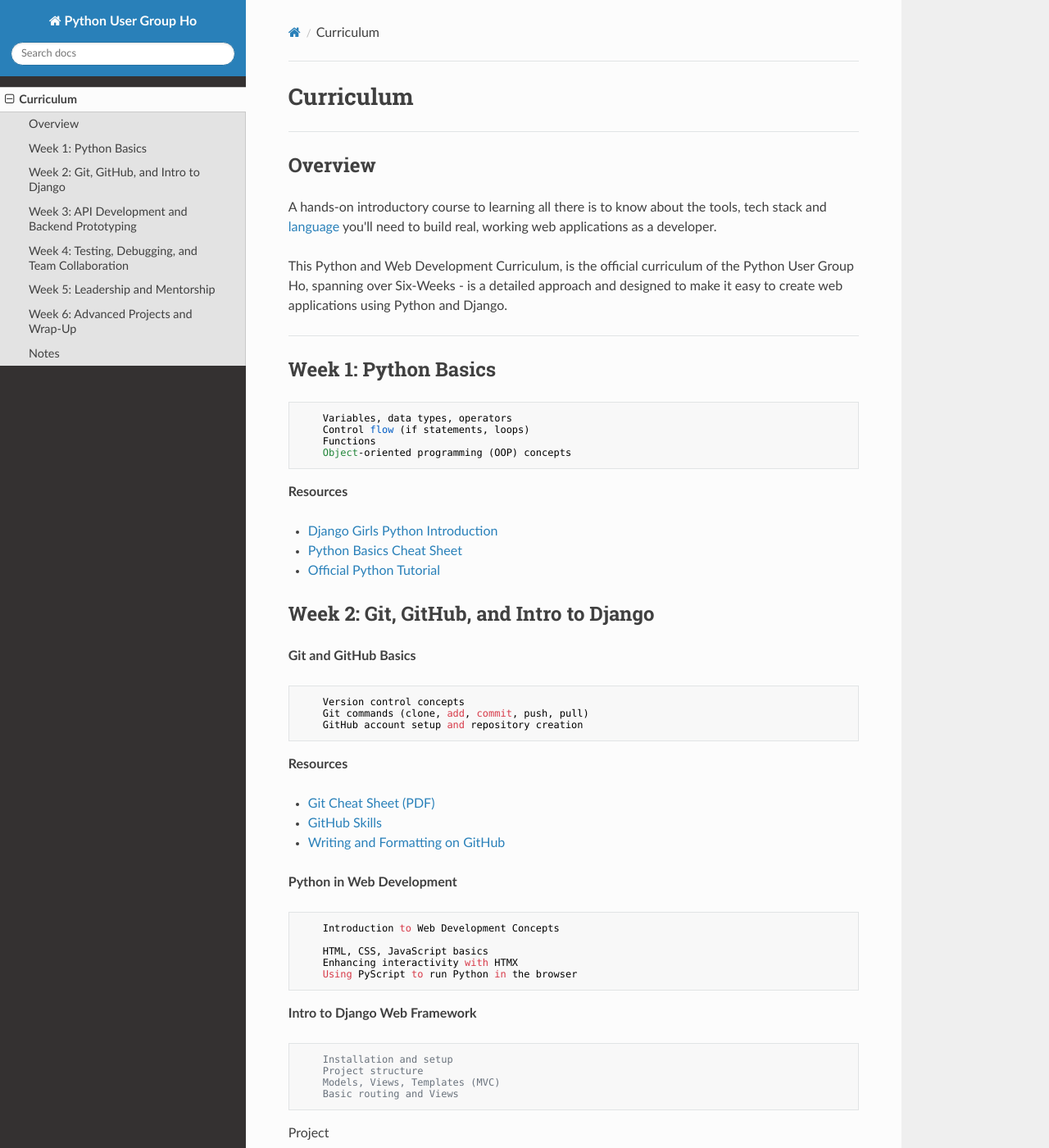
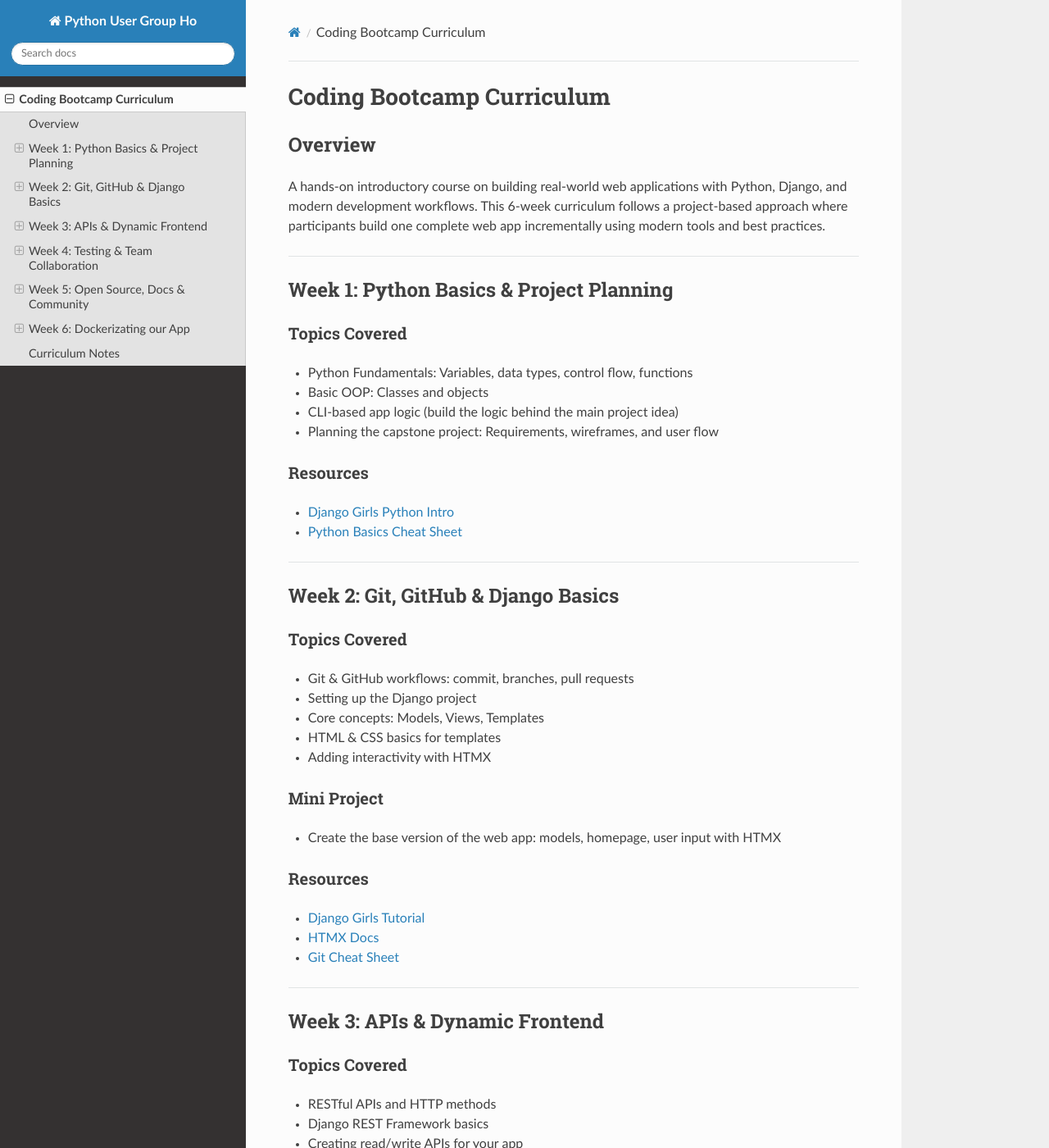
Before and after one commit to hopythonusergroup/curriculum, an MkDocs documentation site: the page built from docs/index.md, in a window 1280 px wide and 1400 px high. Shown: the whole window at 82% size. Built offline with MkDocs 1.6.1, drawn with Linux system fonts in a browser that asks for light colours; nearby versions of some CDN libraries; some of the changed text lies outside the part shown.

Commit message:
update curriculum

```diff
--- a/docs/index.md
+++ b/docs/index.md
@@ -1,196 +1,119 @@
-# Curriculum
+# Coding Bootcamp Curriculum
+
+## Overview
+
+A hands-on introductory course on building real-world web applications with Python, Django, and modern development workflows. This 6-week curriculum follows a project-based approach where participants build one complete web app incrementally using modern tools and best practices.
 
 ---
 
-## Overview
+## Week 1: Python Basics & Project Planning
 
-A hands-on introductory course to learning all there is to know about the tools, tech stack and [language](https://www.python.org/about/gettingstarted/) you'll need to build real, working web applications as a developer.
+### Topics Covered
+- Python Fundamentals: Variables, data types, control flow, functions
+- Basic OOP: Classes and objects
+- CLI-based app logic (build the logic behind the main project idea)
+- Planning the capstone project: Requirements, wireframes, and user flow
 
-This Python and Web Development Curriculum, is the official curriculum of the Python User Group Ho, spanning over Six-Weeks - is a detailed approach and designed to make it easy to create web applications using Python and Django.
+<!-- ### Mini Project
+- Build a CLI prototype of your app idea (e.g. event manager, to-do app, community tracker) -->
 
-<!-- ### Week 1: Python Basics
-
-- Variables, data types, operators
-- Control flow (if statements, loops)
-- Functions
-- Object-oriented programming (OOP) concepts
-
-    **Resources**
-
-    - [Django Girls Python Introduction](https://tutorial.djangogirls.org/en/python_introduction/)
-    - [Python Basics Cheat Sheet](https://www.pythoncheatsheet.org/cheatsheet/basics)
-    - [Official Python Tutorial](https://docs.python.org/3.12/tutorial/) -->
+### Resources
+- [Django Girls Python Intro](https://tutorial.djangogirls.org/en/python_introduction/)
+- [Python Basics Cheat Sheet](https://www.pythoncheatsheet.org/cheatsheet/basics)
 
 ---
 
-## Week 1: Python Basics
+## Week 2: Git, GitHub & Django Basics
 
-        Variables, data types, operators
-        Control flow (if statements, loops)
-        Functions
-        Object-oriented programming (OOP) concepts
+### Topics Covered
+- Git & GitHub workflows: commit, branches, pull requests
+- Setting up the Django project
+- Core concepts: Models, Views, Templates
+- HTML & CSS basics for templates
+- Adding interactivity with HTMX
 
-**Resources**
+### Mini Project
+- Create the base version of the web app: models, homepage, user input with HTMX
 
-- [Django Girls Python Introduction](https://tutorial.djangogirls.org/en/python_introduction/)
-- [Python Basics Cheat Sheet](https://www.pythoncheatsheet.org/cheatsheet/basics)
-- [Official Python Tutorial](https://docs.python.org/3.12/tutorial/)
-
-## Week 2: Git, GitHub, and Intro to Django
-
-**Git and GitHub Basics**
-
-        Version control concepts
-        Git commands (clone, add, commit, push, pull)
-        GitHub account setup and repository creation
-
-**Resources**
-
-- [Git Cheat Sheet (PDF)](https://education.github.com/git-cheat-sheet-education.pdf)
-- [GitHub Skills](https://skills.github.com/)
-- [Writing and Formatting on GitHub](https://docs.github.com/en/get-started/writing-on-github/getting-started-with-writing-and-formatting-on-github/basic-writing-and-formatting-syntax)
-
-**Python in Web Development**
-
-        Introduction to Web Development Concepts
-
-        HTML, CSS, JavaScript basics
-        Enhancing interactivity with HTMX
-        Using PyScript to run Python in the browser
-
-**Intro to Django Web Framework**
-
-        Installation and setup
-        Project structure
-        Models, Views, Templates (MVC)
-        Basic routing and Views
-
-Project
-
-  - Build a basic homepage website using [Django Girls tutorial](https://tutorial.djangogirls.org/en/)
-
-**HTMX**
-
-        Introduction to HTMX and how it works with HTML
-        Enhancing user experience with server-driven interactivity
-        Adding dynamic behavior without JavaScript
-
-**PyScript**
-
-        Overview of PyScript
-        Writing and embedding Python directly in web pages
-        Use cases and limitations of PyScript
-
-**Resources**
-
-- [HTMX Official Documentation](https://htmx.org/docs/)
-- [PyScript Official Website](https://pyscript.net/)
-
-Project
-
-- Create an interactive to-do list using Django and HTMX.
-- Develop a simple Python-based calculator embedded into a web page using PyScript.
-
-## Week 3: API Development and Backend Prototyping
-
-**Python in API Development**
-
-        API concepts (RESTful APIs)
-        Building APIs in Python (using DRF)
-
-**Comparing Flask and Django**
-
-        Key features and differences
-        Framework selection considerations
-
-**A Look at FastAPI**
-
-        Introduction to FastAPI
-        Features and benefits
-
-**A Look at Databases**
-
-        SQL and MySQL basics
-        MySQL database setup and interaction
-
-Project
-
-  - Build a basic API backend application:
-  - To-do list API (Flask)
-  - Weather data API (Flask)
-
-## Week 4: Testing, Debugging, and Team Collaboration
-
-**Testing and Debugging**
-
-        Writing test cases using `unittest` and `pytest`
-        Mocking and patching external dependencies with `unittest.mock`
-        Debugging with Python's built-in `pdb` debugger
-        Using logging for effective debugging and issue tracking
-        Automating tests with CI/CD tools like GitHub Actions
-
-**Resources**
-
-- [Official `unittest` Documentation](https://docs.python.org/3/library/unittest.html)
-- [pytest Documentation](https://docs.pytest.org/en/stable/)
-- [Python Logging Module](https://docs.python.org/3/library/logging.html)
-- [Debugging with pdb](https://realpython.com/python-debugging-pdb/)
-
-**Collaboration and Team Workflow**
-
-        Using Git branches for feature development
-        Pull requests for code review and collaboration
-        Setting up GitHub Projects for task tracking
-        Agile principles and practices in development
-        Code review and pair programming best practices
-        Continuous Integration/Delivery (CI/CD) with GitHub Actions
-
-**Resources**
-
-- [GitHub Branching Guide](https://docs.github.com/en/get-started/quickstart/github-flow)
-- [GitHub Projects](https://docs.github.com/en/issues/organizing-your-work-with-project-boards)
-- [Code Review Best Practices](https://google.github.io/eng-practices/review/)
-- [GitHub Actions for CI/CD](https://docs.github.com/en/actions)
-
-Project
-
-- Write unit and integration tests for an existing API or web application.
-- Use GitHub Projects to organize a team sprint: create branches for features, submit pull requests, and review code collaboratively.
-
-## Week 5: Leadership and Mentorship
-
-**Topics Covered**
-
-        Public speaking tips for tech
-        How to contribute to open source (Python/Django focus)
-        Career development advice from industry experts
-
-**Activities**
-
-        Participate in mock speaking sessions
-        Guided contributions to open-source projects
-
-## Week 6: Advanced Projects and Wrap-Up
-
-**Advanced Topics**
-
-        Deploying Python applications to the cloud
-        CI/CD pipelines with Python and GitHub Actions
-        Exploring Python in Data Science (Pandas, Matplotlib)
-
-Project
-
-- Full-stack web application with API integration
-- Python automation tools for real-world problems
-
-**Final Presentations**
-
-- Each participant presents their project
-- Peer review and feedback session
+### Resources
+- [Django Girls Tutorial](https://tutorial.djangogirls.org/en/)
+- [HTMX Docs](https://htmx.org/docs/)
+- [Git Cheat Sheet](https://education.github.com/git-cheat-sheet-education.pdf)
 
 ---
 
-## Notes
+## Week 3: APIs & Dynamic Frontend
 
-- Participants will work on individual or group projects each week.
-- Resources and cheat sheets are provided for guided learning.
+### Topics Covered
+- RESTful APIs and HTTP methods
+- Django REST Framework basics
+- Creating read/write APIs for your app
+- Using HTMX or JavaScript to consume APIs on the frontend
+- Optional: FastAPI overview (demo only)
+
+### Mini Project
+- Build API endpoints and integrate them into your app frontend
+
+### Resources
+- [DRF Documentation](https://www.django-rest-framework.org/)
+- [HTMX + Django Examples](https://htmx.org/examples/)
+
+---
+
+## Week 4: Testing & Team Collaboration
+
+### Topics Covered
+- Writing tests with `unittest` and `pytest`
+- Using `pdb` and logging for debugging
+- Introduction to CI/CD with GitHub Actions
+- Branch-based workflows, code review, PRs
+
+### Mini Project
+- Add tests for your models/views/APIs
+- Set up GitHub Actions to run your test suite
+
+### Resources
+- [pytest Docs](https://docs.pytest.org/en/stable/)
+- [GitHub Actions Docs](https://docs.github.com/en/actions)
+
+---
+
+## Week 5: Open Source, Docs & Community
+
+### Topics Covered
+- Writing effective README and documentation
+- Creating contribution guides for your app
+- Introduction to open source contribution
+<!-- - Career tips and mentorship from guest speakers -->
+
+### Mini Project
+- Submit your first pull request (to own or open-source repo)
+
+### Resources
+- [GitHub Docs: Writing & Formatting](https://docs.github.com/en/get-started/writing-on-github)
+- [Google Code Review Guide](https://google.github.io/eng-practices/review/)
+
+---
+
+## Week 6: Dockerizating our App
+
+### Topics Covered
+- Introduction to Docker: Containers, images, and Dockerfile
+- Writing Dockerfile for your Django app
+- Using docker-compose for local development
+- Deployment options for Dockerized apps
+
+### Final Sprint
+- Polish and dockerize your application
+- Deploy the project (Render, DigitalOcean, etc.)
+
+### Resources
+- [Docker Docs](https://docs.docker.com/get-started/)
+- [DigitalOcean App Platform](https://www.digitalocean.com/products/app-platform)
+
+---
+
+## Curriculum Notes
+
+- Each week builds upon the last toward a single, cohesive project
+- Focus is on practical skills, best practices, and community building
```
Also changed, not shown: requirememnts.txt (deleted, +0 -16 lines).
